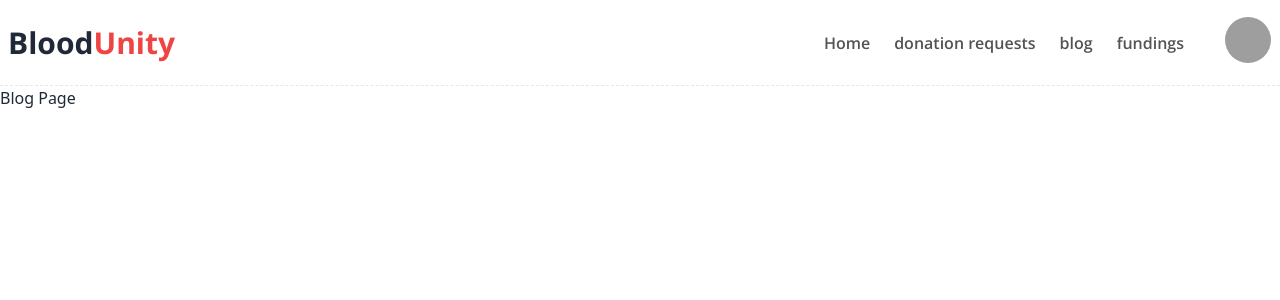
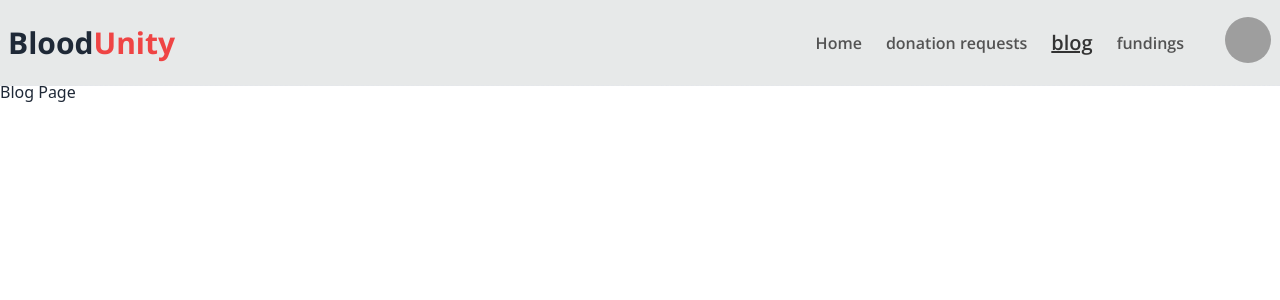
Before and after one commit to sagorcnits/blood-unity, a React (Vite) app: page /blog in a window 1280 px wide. Shown: the top 300 px of the page. Built offline with nearby package versions, Linux system fonts and the light colour scheme; grey boxes are pictures that could not be loaded.

Commit message:
banner section of the home page added

```diff
--- a/src/components/shared/Navbar.jsx
+++ b/src/components/shared/Navbar.jsx
@@ -31,16 +31,44 @@ const Navbar = () => {
           <div>
             <ul className="hidden items-center gap-6 *:text-paragraph font-semibold lg:flex">
               <li>
-                <NavLink to="/">Home</NavLink>
+                <NavLink
+                  className={({ isActive, isPending }) =>
+                    isPending ? "pending" : isActive ? "active" : ""
+                  }
+                  to="/"
+                >
+                  Home
+                </NavLink>
               </li>
               <li>
-                <NavLink to="/donation-requests">donation requests</NavLink>
+                <NavLink
+                  className={({ isActive, isPending }) =>
+                    isPending ? "pending" : isActive ? "active" : ""
+                  }
+                  to="/donation-requests"
+                >
+                  donation requests
+                </NavLink>
               </li>
               <li>
-                <NavLink to="/blog">blog</NavLink>
+                <NavLink
+                  className={({ isActive, isPending }) =>
+                    isPending ? "pending" : isActive ? "active" : ""
+                  }
+                  to="/blog"
+                >
+                  blog
+                </NavLink>
               </li>
               <li>
-                <NavLink to="/fundings">fundings</NavLink>
+                <NavLink
+                  className={({ isActive, isPending }) =>
+                    isPending ? "pending" : isActive ? "active" : ""
+                  }
+                  to="/fundings"
+                >
+                  fundings
+                </NavLink>
               </li>
             </ul>
 
@@ -88,22 +116,28 @@ const Navbar = () => {
         </div>
         <ul className="items-center gap-4 font-inter text-white p-4">
           <li className="py-4 text-center mt-2 hover:bg-white rounded-lg hover:text-black duration-500">
-            <NavLink  onClick={handleSideBar} to="/">Home</NavLink>
+            <NavLink onClick={handleSideBar} to="/">
+              Home
+            </NavLink>
           </li>
 
           <li className="py-4 text-center mt-2 hover:bg-white rounded-lg hover:text-black duration-500">
-            <NavLink  onClick={handleSideBar} to="/donation-requests">donation requests</NavLink>
+            <NavLink onClick={handleSideBar} to="/donation-requests">
+              donation requests
+            </NavLink>
           </li>
 
           <li className="py-4 text-center mt-2 hover:bg-white rounded-lg hover:text-black duration-500">
-            <NavLink  onClick={handleSideBar} to="/blog">Blog</NavLink>
+            <NavLink onClick={handleSideBar} to="/blog">
+              Blog
+            </NavLink>
           </li>
           <li className="py-4 text-center mt-2 hover:bg-white rounded-lg hover:text-black duration-500">
-            <NavLink  onClick={handleSideBar} to="/fundings">Funding</NavLink>
+            <NavLink onClick={handleSideBar} to="/fundings">
+              Funding
+            </NavLink>
           </li>
         </ul>
-
-
       </div>
     </>
   );
--- a/src/index.css
+++ b/src/index.css
@@ -2,3 +2,12 @@
 @tailwind base;
 @tailwind components;
 @tailwind utilities;
+
+@layer components {
+  .active {
+    color: #333333;
+    text-decoration: underline;
+    font-size: 20px;
+    transition: all 0.1s;
+  }
+}
--- a/src/layout/Root.jsx
+++ b/src/layout/Root.jsx
@@ -4,10 +4,12 @@ import Navbar from "../components/shared/Navbar";
 const Root = () => {
   return (
     <>
-      <div className="border-b border-dashed py-2 px-2 md:px-0">
+      <div className="border-b border-dashed py-2 px-2 md:px-0 fixed w-full z-50 bg-[#e7e9e9] top-0">
         <Navbar></Navbar>
       </div>
-      <Outlet></Outlet>
+      <main className="mt-20">
+        <Outlet></Outlet>
+      </main>
     </>
   );
 };
--- /dev/null
+++ b/src/pages/home/Banner.jsx
@@ -0,0 +1,23 @@
+const Banner = () => {
+  return (
+    <div className="hero min-h-screen bg-base-200">
+      <div className="hero-content flex-col lg:flex-row">
+        <img
+          src="https://img.daisyui.com/images/stock/photo-1635805737707-575885ab0820.jpg"
+          className="max-w-sm rounded-lg shadow-2xl"
+        />
+        <div>
+          <h1 className="text-5xl font-bold">Box Office News!</h1>
+          <p className="py-6">
+            Provident cupiditate voluptatem et in. Quaerat fugiat ut assumenda
+            excepturi exercitationem quasi. In deleniti eaque aut repudiandae et
+            a id nisi.
+          </p>
+          <button className="btn btn-primary">Get Started</button>
+        </div>
+      </div>
+    </div>
+  );
+};
+
+export default Banner;
--- a/src/pages/home/Home.jsx
+++ b/src/pages/home/Home.jsx
@@ -1,7 +1,10 @@
+import Banner from "./Banner";
+
 const Home = () => {
   return (
     <div>
-      <h1>Home Pages</h1>
+      <Banner></Banner>
+      <Banner></Banner>
     </div>
   );
 };
```
